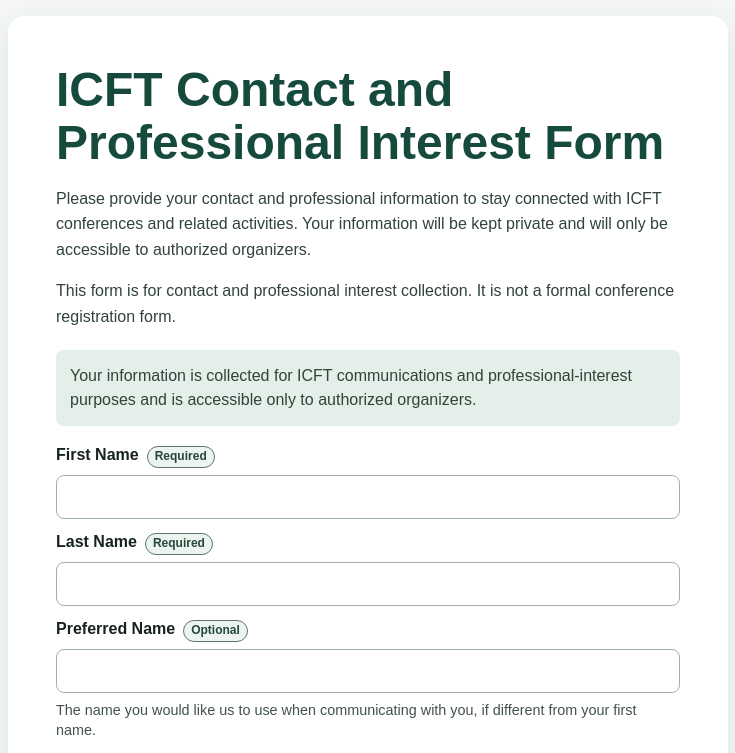
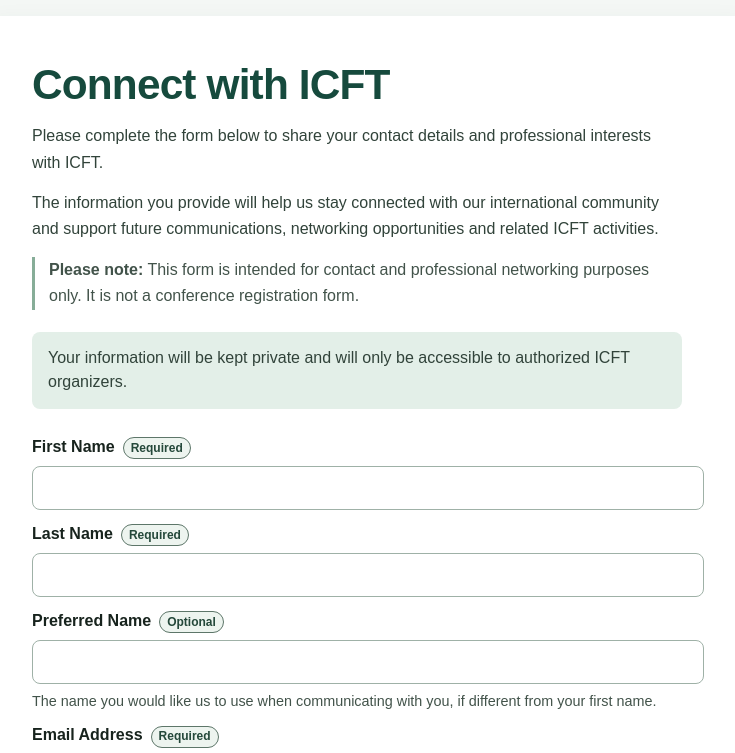
Before and after one commit to She1donL/icft-contact-system, a Next.js app: page /contact in a window 1280 px wide. Shown: the top 753 px of the page, without its empty margins (272-1007 px from the left). Built offline with nearby package versions, Linux system fonts and the light colour scheme; no server answers; the database is empty.

Commit message:
feat: refresh contact page content and institutional layout

```diff
--- a/src/app/contact/page.module.css
+++ b/src/app/contact/page.module.css
@@ -1,5 +1,8 @@
 .page { min-height: 100vh; padding: 16px; background: #f4f7f5; }
-.card { width: min(100%, 720px); margin: 0 auto; padding: clamp(24px, 6vw, 48px); border-radius: 16px; background: #fff; box-shadow: 0 10px 30px #164a3d1a; }
-.card > h1 { color: #164a3d; font-size: clamp(2rem, 7vw, 3rem); line-height: 1.1; }
-.card > p { margin-top: 16px; line-height: 1.6; color: #31433a; }
-.card > aside { margin: 20px 0; padding: 14px; border-radius: 8px; line-height: 1.5; color: #31433a; background: #e3efe8; }
+.card { width: min(100%, 760px); margin: 0 auto; padding: clamp(24px, 5vw, 44px); border-radius: 12px; background: #fff; box-shadow: 0 8px 24px #164a3d14; }
+.introduction { max-width: 650px; }
+.introduction h1 { color: #164a3d; font-size: clamp(2rem, 4vw, 2.65rem); line-height: 1.16; letter-spacing: -.02em; }
+.introduction p { margin-top: 14px; line-height: 1.65; color: #31433a; }
+.introduction .note { padding-left: 14px; border-left: 3px solid #87ad98; color: #42534a; }
+.introduction aside { margin: 22px 0 28px; padding: 14px 16px; border-radius: 8px; line-height: 1.55; color: #31433a; background: #e3efe8; }
+@media (max-width: 640px) { .page { padding:12px; } .card { padding:24px 20px; } .introduction h1 { font-size:2rem; } }
--- a/src/app/contact/page.tsx
+++ b/src/app/contact/page.tsx
@@ -4,5 +4,5 @@
 import styles from "./page.module.css";
 
 export default async function ContactPage() { const content = await getPublicSiteContent();
-  return <main className={styles.page}><section className={styles.card} aria-labelledby="contact-title"><h1 id="contact-title">{content.contact_title}</h1><p>{content.contact_intro}</p><p>{messages.contact.notRegistration}</p><aside>{content.contact_privacy_top}</aside><ContactForm privacy={content.contact_privacy_submit} submitLabel={content.contact_submit_label} /></section></main>;
+  return <main className={styles.page}><section className={styles.card} aria-labelledby="contact-title"><header className={styles.introduction}><h1 id="contact-title">{content.contact_title}</h1>{content.contact_intro.split(/\n\s*\n/).map((paragraph) => <p key={paragraph}>{paragraph}</p>)}<p className={styles.note}><strong>Please note:</strong> {messages.contact.notRegistration}</p><aside>{content.contact_privacy_top}</aside></header><ContactForm privacy={content.contact_privacy_submit} submitLabel={content.contact_submit_label} /></section></main>;
 }
--- a/src/messages/en.ts
+++ b/src/messages/en.ts
@@ -13,10 +13,10 @@
   },
   auth: { loginTitle: "Administrator sign in", loginIntro: "Sign in to access the ICFT administration area.", emailLabel: "Email", passwordLabel: "Password", newPasswordLabel: "New password", signIn: "Sign in", signOut: "Sign out", working: "Please wait…", forgotPassword: "Forgot your password?", genericLoginError: "Invalid email or password.", genericAuthError: "We could not complete that request. Please try again.", adminTitle: "ICFT administration", adminPlaceholder: "The contact dashboard will be available in a future milestone.", notAuthorizedTitle: "Access not authorized", notAuthorizedBody: "Your account is not authorized to access this area.", returnToLogin: "Return to sign in", resetTitle: "Reset your password", resetIntro: "Enter your email address to receive password recovery instructions.", sendReset: "Send recovery instructions", genericRecoverySent: "If an account exists for that address, recovery instructions have been sent.", updatePasswordTitle: "Choose a new password", updatePassword: "Update password" },
   contact: {
-    title: "ICFT Contact and Professional Interest Form",
-    introduction: "Please provide your contact and professional information to stay connected with ICFT conferences and related activities. Your information will be kept private and will only be accessible to authorized organizers.",
-    notRegistration: "This form is for contact and professional interest collection. It is not a formal conference registration form.",
-    privacy: "Your information is collected for ICFT communications and professional-interest purposes and is accessible only to authorized organizers.",
+    title: "Connect with ICFT",
+    introduction: "Please complete the form below to share your contact details and professional interests with ICFT.\n\nThe information you provide will help us stay connected with our international community and support future communications, networking opportunities and related ICFT activities.",
+    notRegistration: "This form is intended for contact and professional networking purposes only. It is not a conference registration form.",
+    privacy: "Your information will be kept private and will only be accessible to authorized ICFT organizers.",
     submit: "Submit Information",
     submitting: "Submitting…",
     success: "Thank you. Your information has been submitted successfully.",
```
Also changed, not shown: 2 other files (tests, documents, lock files or other folders).
